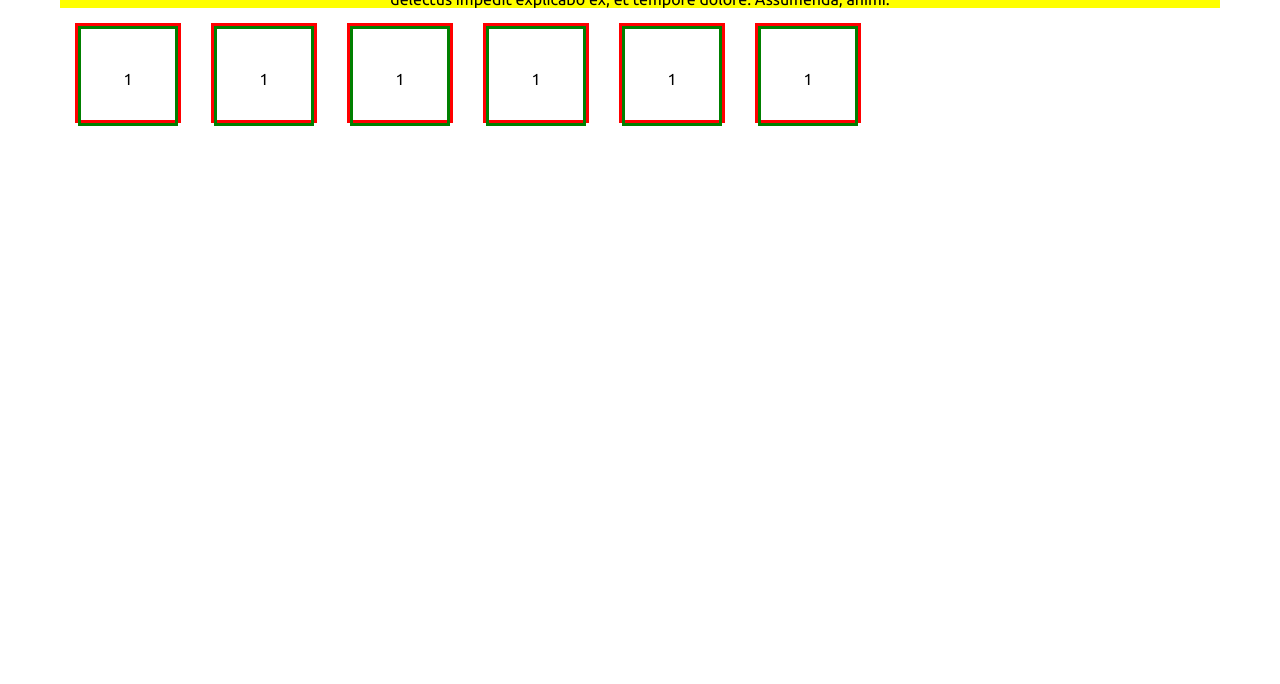
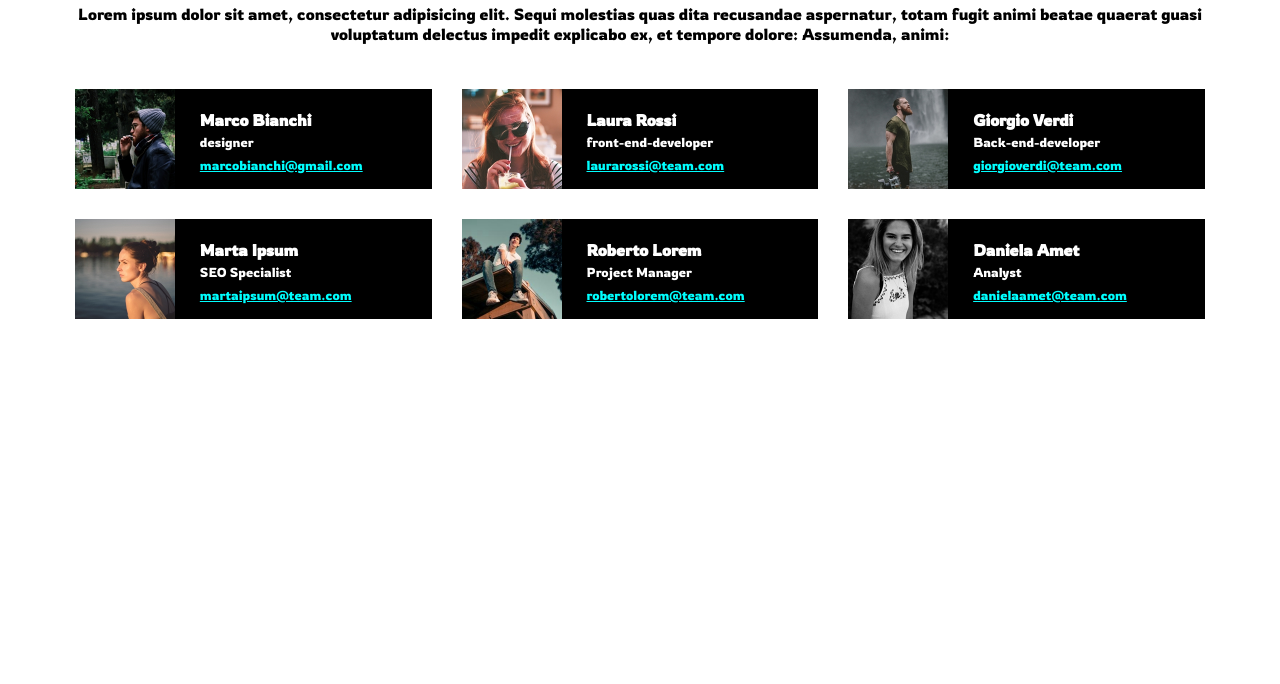
Before and after one commit to danielebd/html-css-float-cards, a plain HTML site: page index.html in a window 1280 px wide. Shown: the part 116-800 px from the top of the page. Drawn offline with Linux system fonts and the light colour scheme.

Commit message:
fine lavoro

```diff
--- a/css/style.css
+++ b/css/style.css
@@ -1,5 +1,5 @@
 * {
-    font-family: 'Ubuntu', sans-serif;
+    font-family: 'Rowdies', cursive;
     box-sizing: border-box;
 }
 
@@ -9,42 +9,65 @@ body {
     padding: 20px;
 }
 
+#div {
+    font-weight: lighter;
+}
 /* inizio header */
 
 header {
     margin: auto;
     text-align: center;
-    background-color: yellow;
+    padding: 30px 15px;
 }
 
 h2 {
     color: deeppink;
+    font-weight: 800;
 }
 
 /* fine header */
 
-.container {
-
+.container::after {
+    content:'';
+    clear: both;
+    display: block;
 }
 
 .box {
-    border: solid red;
     height: 100px;
-    width: calc (100% / 3 - 30px);
+    width: calc(100% / 3 - 30px);
     float: left;
     margin: 15px;
-    line-height: 100px;
-    text-align: center;
+    background-color: black;
+    box-sizing: border-box;
 }
 
 .box-img {
-    height: 100px;
-    width: 100px;
-    border: solid;
-    border-color: green;
     float: left;
+    width: 35%;
 }
 
 h3, p {
     color: white;
 }
+
+img {
+    width: 100px;
+    height: 100px;
+}
+
+.box-content {
+    color: white;
+    padding-top: 20px;
+    line-height: 22px;
+}
+
+a {
+    font-size: small;
+    color: aqua;
+}
+
+.prof {
+    font-weight: lighter;
+    font-size: small;
+}
--- a/index.html
+++ b/index.html
@@ -7,7 +7,7 @@
     <meta name="viewport" content="width=device-width, initial-scale=1.0">
     <link rel="preconnect" href="https://fonts.googleapis.com">
     <link rel="preconnect" href="https://fonts.gstatic.com" crossorigin>
-    <link href="https://fonts.googleapis.com/css2?family=Ubuntu&display=swap" rel="stylesheet">
+    <link href="https://fonts.googleapis.com/css2?family=Rowdies&display=swap" rel="stylesheet">
     <title>Float Card</title>
     <link rel="stylesheet" href="css/style.css">
 </head>
@@ -15,7 +15,7 @@
 <body>
     <header>
         <h2>Meet Our Team</h2>
-        <div>Lorem ipsum dolor sit amet, consectetur adipisicing elit. Sequi molestias quas dita recusandae aspernatur,
+        <div id="div">Lorem ipsum dolor sit amet, consectetur adipisicing elit. Sequi molestias quas dita recusandae aspernatur,
             totam fugit animi beatae quaerat
             guasi voluptatum delectus impedit explicabo ex, et tempore dolore: Assumenda, animi:
         </div>
@@ -23,27 +23,49 @@
     <main>
         <div class="container">
             <div class="box">
-                <div class="box-img">1</div>
-                <div class="box-content"></div>
+                <div class="box-img"><img src="img/male1.png" alt=""></div>
+                <div class="box-content">
+                    <strong>Marco Bianchi</strong>
+                    <div class="prof">designer</div>
+                    <a href="marcobianchi@gmail.com">marcobianchi@gmail.com</a>
+                </div>
             </div>
             <div class="box">
-                <div class="box-img">1</div>
-                <div class="box-content"></div>
+                <div class="box-img"><img src="img/female1.png" alt=""></div>
+                <div class="box-content">
+                    <strong>Laura Rossi</strong>
+                    <div class="prof">front-end-developer</div>
+                    <a href="laurarossi@team.com">laurarossi@team.com</a>
+                </div>
             </div>
             <div class="box">
-                <div class="box-img">1</div>
-                <div class="box-content"></div>
+                <div class="box-img"><img src="img/male2.png" alt=""></div>
+                <div class="box-content">
+                    <strong>Giorgio Verdi</strong>
+                    <div class="prof">Back-end-developer</div>
+                    <a href="giorgioverdi@team.com">giorgioverdi@team.com</a>
+                </div>
             </div>
             <div class="box">
-                <div class="box-img">1</div>
-                <div class="box-content"></div>
+                <div class="box-img"><img src="img/female2.png" alt=""></div>
+                <div class="box-content">
+                    <strong>Marta Ipsum</strong>
+                    <div class="prof">SEO Specialist</div>
+                    <a href="martaipsum@team.com">martaipsum@team.com</a></div>
             </div>
             <div class="box">
-                <div class="box-img">1</div>
-                <div class="box-content"></div>
-            </div>            <div class="box">
-                <div class="box-img">1</div>
-                <div class="box-content"></div>
+                <div class="box-img"><img src="img/male3.png" alt=""></div>
+                <div class="box-content">
+                    <strong>Roberto Lorem</strong>
+                    <div class="prof">Project Manager</div>
+                    <a href="robertolorem@team.com">robertolorem@team.com</a></div>
+            </div>
+            <div class="box">
+                <div class="box-img"><img src="img/female3.png" alt=""></div>
+                <div class="box-content">
+                    <strong>Daniela Amet</strong>
+                    <div class="prof">Analyst</div>
+                    <a href="danielaamet@team.com">danielaamet@team.com</a></div>
             </div>
         </div>
     </main>
```
